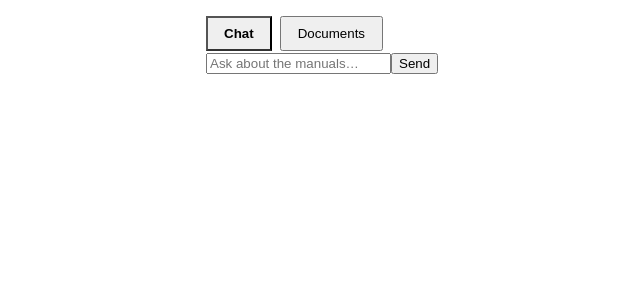
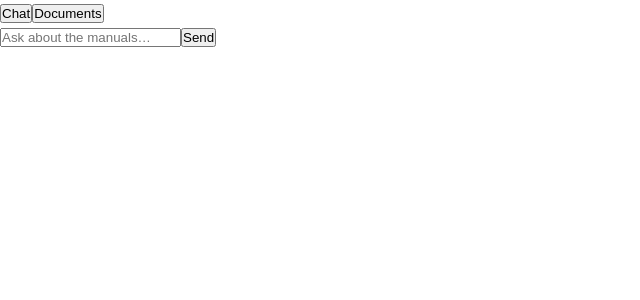
Before and after one commit to Eklavya-San/document_rag, a React (Vite) app in the folder web/: page / in a window 1280 px wide. Shown: the top 300 px of the page, without its empty margins (0-640 px from the left). Built offline with nearby package versions, Linux system fonts and the light colour scheme.

Commit message:
style: add dual light/dark CSS design tokens

```diff
--- a/web/src/styles.css
+++ b/web/src/styles.css
@@ -1,5 +1,71 @@
-* { box-sizing: border-box; }
-body { margin: 0; font-family: system-ui, sans-serif; }
-.app { max-width: 900px; margin: 0 auto; padding: 1rem; }
-.tabs button { padding: 0.5rem 1rem; margin-right: 0.5rem; cursor: pointer; }
-.tabs button.active { font-weight: bold; border-bottom: 2px solid #333; }
+@import url('https://fonts.googleapis.com/css2?family=Inter:wght@400;500;600;700&family=JetBrains+Mono:wght@400;500&display=swap');
+
+:root {
+  --font-sans: 'Inter', system-ui, -apple-system, sans-serif;
+  --font-mono: 'JetBrains Mono', monospace;
+  --radius-sm: 6px;
+  --radius-md: 10px;
+  --radius-lg: 16px;
+  --shadow-sm: 0 1px 2px 0 rgba(0, 0, 0, 0.05);
+  --shadow-md: 0 4px 6px -1px rgba(0, 0, 0, 0.1), 0 2px 4px -2px rgba(0, 0, 0, 0.1);
+  --transition-fast: 150ms cubic-bezier(0.4, 0, 0.2, 1);
+  --transition-normal: 250ms cubic-bezier(0.4, 0, 0.2, 1);
+}
+
+html[data-theme="light"] {
+  --bg-app: #F8FAFC;
+  --bg-surface: #FFFFFF;
+  --bg-surface-hover: #F1F5F9;
+  --bg-sidebar: #0F172A;
+  --text-sidebar: #F8FAFC;
+  --text-sidebar-muted: #94A3B8;
+  --border-color: #E2E8F0;
+  --border-focus: #2563EB;
+  --text-primary: #0F172A;
+  --text-secondary: #475569;
+  --text-muted: #94A3B8;
+  --accent-primary: #2563EB;
+  --accent-hover: #1D4ED8;
+  --accent-subtle: #EFF6FF;
+  --status-success: #16A34A;
+  --status-warning: #CA8A04;
+  --status-error: #DC2626;
+  --code-bg: #1E293B;
+  --code-text: #E2E8F0;
+}
+
+html[data-theme="dark"] {
+  --bg-app: #090D16;
+  --bg-surface: #111827;
+  --bg-surface-hover: #1F2937;
+  --bg-sidebar: #0B0F19;
+  --text-sidebar: #F9FAFB;
+  --text-sidebar-muted: #6B7280;
+  --border-color: #1F2937;
+  --border-focus: #3B82F6;
+  --text-primary: #F9FAFB;
+  --text-secondary: #9CA3AF;
+  --text-muted: #6B7280;
+  --accent-primary: #3B82F6;
+  --accent-hover: #60A5FA;
+  --accent-subtle: #1E2640;
+  --status-success: #22C55E;
+  --status-warning: #EAB308;
+  --status-error: #EF4444;
+  --code-bg: #030712;
+  --code-text: #F3F4F6;
+}
+
+* { box-sizing: border-box; margin: 0; padding: 0; }
+body {
+  font-family: var(--font-sans);
+  background-color: var(--bg-app);
+  color: var(--text-primary);
+  line-height: 1.5;
+  -webkit-font-smoothing: antialiased;
+}
+
+:focus-visible {
+  outline: 2px solid var(--border-focus);
+  outline-offset: 2px;
+}
```
